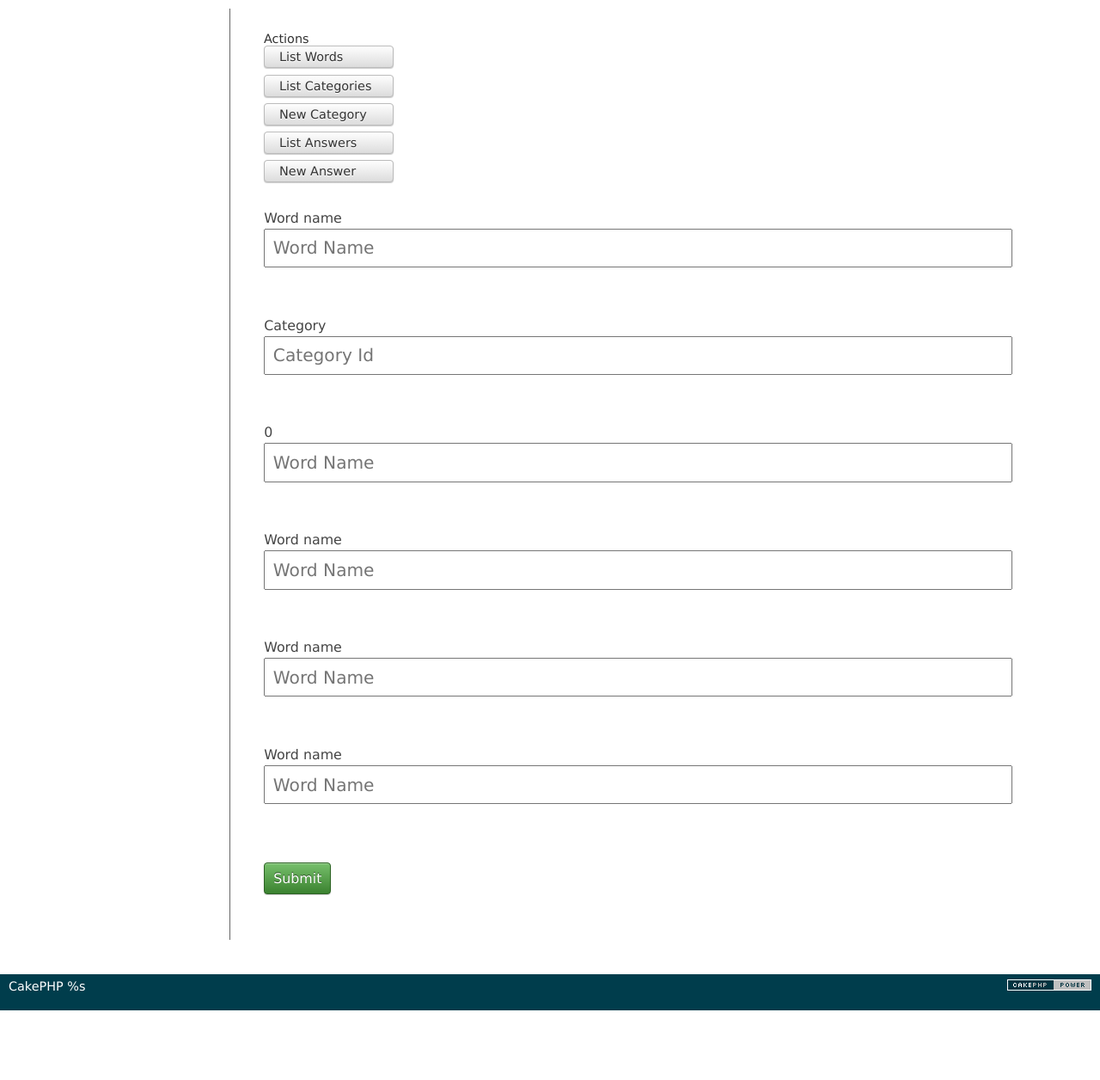
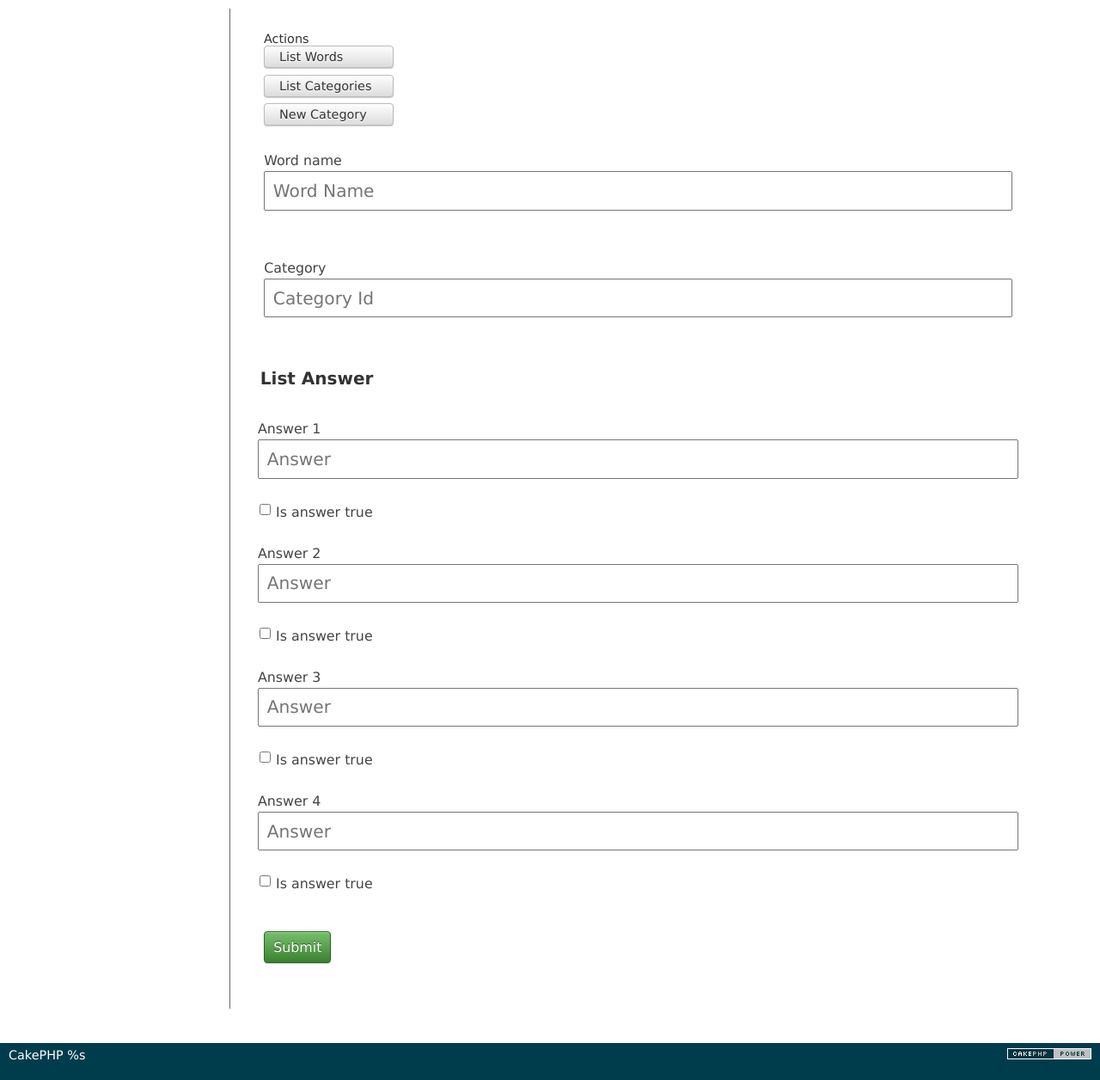
Before and after one commit to mincom2012/fels_22, a CakePHP app: the page made by app/View/Manager/detail_word.ctp in a window 1280 px wide. Shown: the part 47-1303 px from the top of the page at 86% size. Before the commit the page ends 1222 px from the top, so only its background shows below. Run offline with PHP 8.4 and a stand-in for CakePHP, Linux system fonts and the light colour scheme; the template is opened without the code that fills it, so the values that code supplies are empty; form fields are guessed from the names that the template uses; some libraries are stand-ins or nearby versions.

```diff
--- a/app/View/Manager/detail_word.ctp
+++ b/app/View/Manager/detail_word.ctp
@@ -19,8 +19,6 @@
                             <li><?php echo $this->Html->link(__('<span class="glyphicon glyphicon-list"></span>&nbsp;&nbsp;List Words'), array('controller' => 'Manager', 'action' => 'viewWord'), array('escape' => false)); ?></li>
                             <li><?php echo $this->Html->link(__('<span class="glyphicon glyphicon-list"></span>&nbsp;&nbsp;List Categories'), array('controller' => 'Manager', 'action' => 'viewCategory'), array('escape' => false)); ?> </li>
                             <li><?php echo $this->Html->link(__('<span class="glyphicon glyphicon-plus"></span>&nbsp;&nbsp;New Category'), array('controller' => 'Manager', 'action' => 'detailCategory'), array('escape' => false)); ?> </li>
-                            <li><?php echo $this->Html->link(__('<span class="glyphicon glyphicon-list"></span>&nbsp;&nbsp;List Answers'), array('controller' => 'Manager', 'action' => 'viewAnswer'), array('escape' => false)); ?> </li>
-                            <li><?php echo $this->Html->link(__('<span class="glyphicon glyphicon-plus"></span>&nbsp;&nbsp;New Answer'), array('controller' => 'Manager', 'action' => 'detailAnswer'), array('escape' => false)); ?> </li>
                         </ul>
                     </div>
                 </div>
@@ -40,23 +38,22 @@
                 ?>
             </div>
 
+            <!--Answer-->
 
-            <!--Answer-->
-            <div class="form-group">
-                <?php echo $this->Form->input('ListAnswer.0', array('class' => 'form-control', 'placeholder' => 'Word Name')); ?>
-            </div>
-            <div class="form-group">
-                <?php echo $this->Form->input('word_name', array('class' => 'form-control', 'placeholder' => 'Word Name')); ?>
-            </div>
-            <div class="form-group">
-                <?php echo $this->Form->input('word_name', array('class' => 'form-control', 'placeholder' => 'Word Name')); ?>
-            </div>
-            <div class="form-group">
-                <?php echo $this->Form->input('word_name', array('class' => 'form-control', 'placeholder' => 'Word Name')); ?>
-            </div>
+            <div style="font-weight: bold; font-size: 20px; margin-top: 20px">List Answer</div>
+            <?php for ($i = 0; $i < 4; $i++): ?>
+                <?php echo $this->Form->input('Answer.' . $i . '.answer', array('label' => 'Answer ' . ($i + 1), 'class' => 'form-control', 'placeholder' => 'Answer')); ?>
 
+                <?php
+                echo $this->Form->hidden('Answer.' . $i . '.id');
+                $value = $this->request->data != null ? $this->request->data['Answer'][$i]['is_correct'] : 0;
+                $attributes = array('div' => true, 'label' => 'Is answer true', 'type' => 'checkbox', 'options' => array());
+                echo $this->Form->input('Answer.' . $i . '.is_correct', $attributes);
+                ?>
 
-            <div class="form-group">
+            <?php endfor; ?>
+
+            <div class="form-group" style="margin-top: 10px">
                 <?php echo $this->Form->submit(__('Submit'), array('class' => 'btn btn-default')); ?>
             </div>
 
```
Also changed, not shown: app/Controller/ManagerController.php (+6 -6 lines), app/Model/Answer.php (+0 -10 lines).
